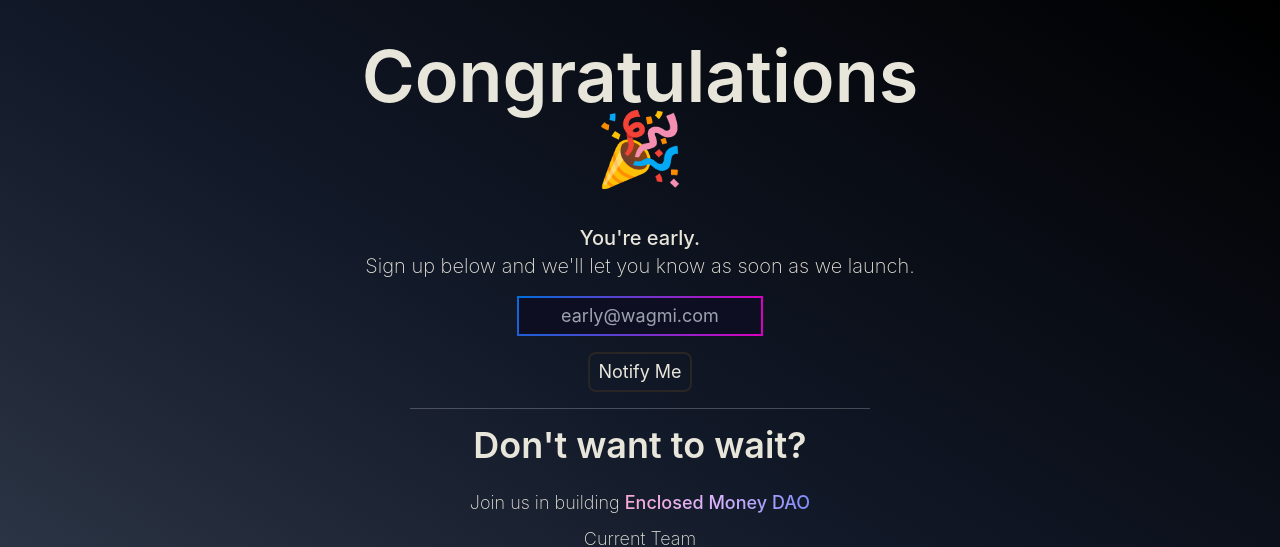
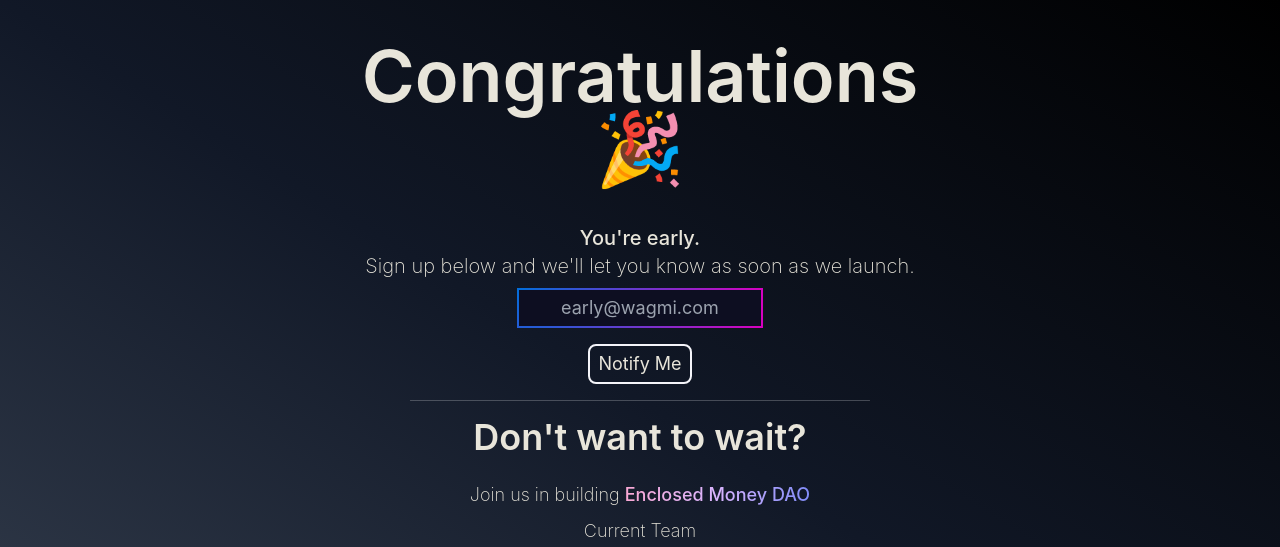
Before and after one commit to SJDunkelman/enclosed.money, an Astro site: page /join in a window 1280 px wide. Shown: the top 547 px of the page. Built offline with nearby package versions, Linux system fonts and the light colour scheme; Astro itself is replaced by a stand-in of ours; a web font is replaced by a local one.

Commit message:
added email signup

```diff
--- a/package.json
+++ b/package.json
@@ -18,6 +18,7 @@
     "react-dom": "^18.2.0"
   },
   "dependencies": {
+    "@emailjs/browser": "^3.7.0",
     "lottie-web": "^5.9.6"
   }
 }
--- /dev/null
+++ b/src/components/EmailSignup.jsx
@@ -0,0 +1,35 @@
+import React, { useRef, useState } from 'react';
+import emailjs from '@emailjs/browser';
+
+export default function EmailSignup() {
+  const form = useRef();
+  const [signedUp, setSignUp] = useState(false);
+
+  const sendEmail = (e) => {
+    e.preventDefault();
+    setSignUp(true);
+    emailjs.sendForm('service_9aw8f4w', 'template_dboecfi', form.current, 'kiLBh2A-TZdJSwRnM')
+      .then((result) => {
+          console.log(result.text);
+      }, (error) => {
+          console.log(error.text);
+      });
+  };
+
+  return (
+    <form ref={form} onSubmit={sendEmail} class="flex flex-col items-center space-y-4 w-full">
+      <input type="email" name="user_email" class="text-black px-2 py-1 w-2/5 text-center btn-gradient-border active:bg-white active:bg-opacity-20" required placeholder="early@wagmi.com" />
+      {
+        signedUp === true ?
+        <p className="gradient-text">Thanks for signing up! We'll email you within 24 hours</p> :
+        <></>
+      }
+      {
+        signedUp === false ?
+        <input type="submit" value="Notify Me" class="border-ghost-white rounded-lg border-2 px-2 py-1 w-min hover:bg-[#e80d71] cursor-pointer" /> :
+        <input type="submit" value="Thanks" class="border-ghost-white rounded-lg border-2 px-2 py-1 w-min" disabled />
+      }
+
+    </form>
+  );
+}
--- a/src/pages/join.astro
+++ b/src/pages/join.astro
@@ -1,5 +1,6 @@
 ---
 import Layout from '../layouts/Layout.astro';
+import EmailSignup from "../components/EmailSignup.jsx";
 import "../styles/global.css";
 
 import WinterProfile from "../images/winter.png";
@@ -10,12 +11,13 @@
 	<main class="bg-gradient-to-tr from-gray-700 via-gray-900 to-black text-off-white px-8 md:px-12 lg:px-32">
 		<section class="h-full min-h-screen w-full lg:w-3/5 mx-auto pt-10 flex flex-col items-center space-y-4 text-lg text-center">
 			<h1 class="text-4xl md:text-7xl pb-6 font-semibold">Congratulations 🎉</h1>
-            <p class="text-xl font-extralight"><span class="font-medium">You&apos;re early.</span><br/>
+            <p class="text-xl font-extralight pb-2"><span class="font-medium">You&apos;re early.</span><br/>
             Sign up below and we&apos;ll let you know as soon as we launch.</p>
-            <form id="contact-form" class="flex flex-col items-center space-y-4 w-full">
+            <!-- <form id="contact-form" class="flex flex-col items-center space-y-4 w-full">
                 <input type="email" name="user_email" class="text-black px-2 py-1 w-2/5 text-center btn-gradient-border active:bg-white active:bg-opacity-20" required placeholder="early@wagmi.com">
                 <input type="submit" value="Notify Me" class=" border-light-black dark:border-ghost-white rounded-lg border-2 px-2 py-1 w-min">
-            </form>
+            </form> -->
+            <EmailSignup client:load />
             <div class="border-t-[1px] w-3/4 opacity-25 bg-white rounded-2xl" />
             <div class="flex flex-col font-extralight">
                 <h1 class="text-4xl pb-6 font-semibold">Don&apos;t want to wait?</h1>
```
Also changed, not shown: 1 other file.
